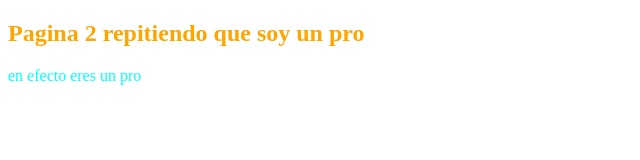
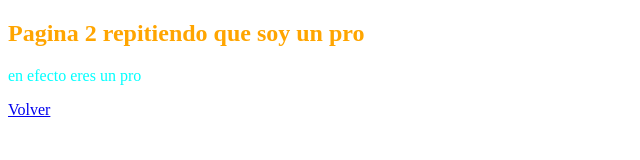
Before and after one commit to AzirDeNazzaret/actividad-2-git, a plain HTML site: page pagina 2.html in a window 1280 px wide. Shown: the full height of the page, 0-640 px from the left. Drawn offline with Linux system fonts and the light colour scheme.

Commit message:
hipervinculos agregados

```diff
--- a/pagina 2.html
+++ b/pagina 2.html
@@ -13,6 +13,9 @@
         <h1>Pagina 2 repitiendo que soy un pro</h1>
     </section>
     <p style="color: cyan;">en efecto eres un pro</p>
+    <section>
+        <a href="index.html">Volver</a>
+    </section>
 </body>
 
 </html>
```
Also changed, not shown: pagina 1.html (+3 -1 lines).
